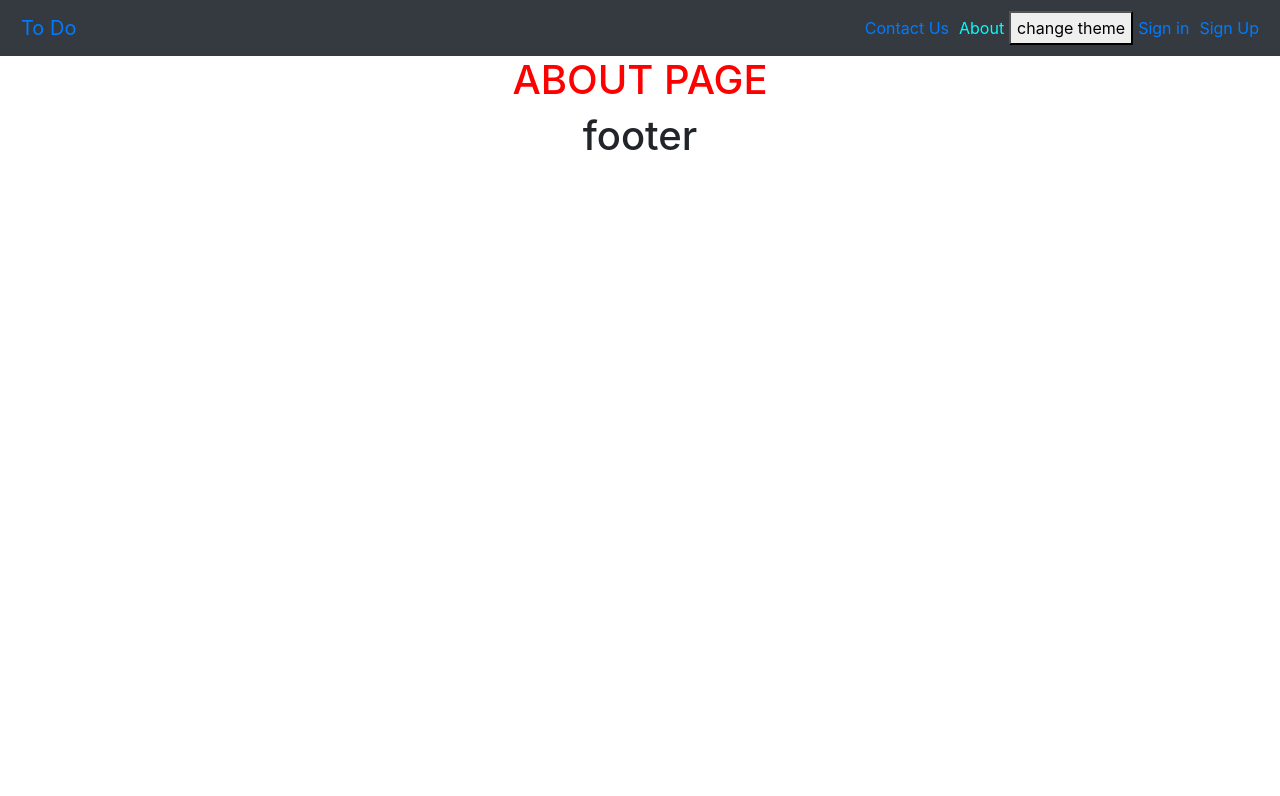
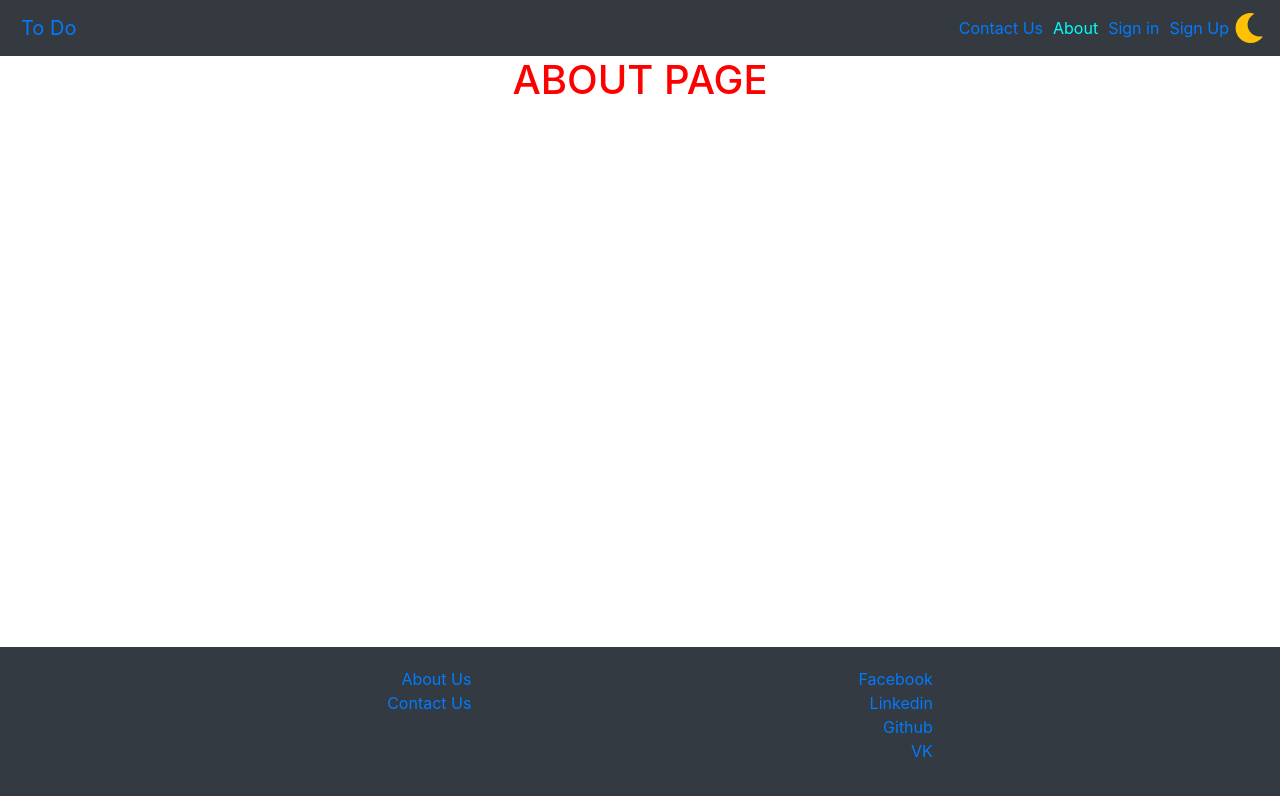
Before and after one commit to TigranKochinyan/ReactApp, a React (Create React App) app: page /about in a window 1280 px wide. Shown: the top 796 px of the page. Built offline with nearby package versions, Linux system fonts and the light colour scheme; no server answers.

Commit message:
finish dark theme

```diff
--- a/src/App.scss
+++ b/src/App.scss
@@ -1,6 +1,5 @@
 .app {
   text-align: center;
-  min-height: 80vh;
   &-dark {
     background-color: #2f2f2f;
     color: #fff;
--- a/src/Components/Footer/Footer.jsx
+++ b/src/Components/Footer/Footer.jsx
@@ -1,13 +1,25 @@
 import React from 'react';
 import './footer.scss';
+import { Link } from 'react-router-dom';
 
 const Footer = () => {
     return(
-        <>
-            <h1>
-                footer
-            </h1>
-        </>
+        <div className="footer">
+            <div className="footer-first">
+                <ul>
+                    <li><Link to="/">About Us</Link></li>
+                    <li><Link to="/">Contact Us</Link></li>
+                </ul>
+            </div>
+            <div className="footer-second">
+                <ul>
+                    <li><Link target to="facebook.com">Facebook</Link></li>
+                    <li><Link to="linkedin.com">Linkedin</Link></li>
+                    <li><Link to="github.com">Github</Link></li>
+                    <li><Link to="vk.com">VK</Link></li>
+                </ul>
+            </div>
+        </div>
     )
 };
 
--- a/src/Components/Footer/footer.scss
+++ b/src/Components/Footer/footer.scss
@@ -0,0 +1,20 @@
+.footer {
+    padding: 20px 0 0;
+    height: 20vh;
+    margin-top: 15px;
+    display: flex;
+    background: #343a41;
+    justify-content: space-evenly;
+    ul > li {
+        list-style: none;
+    }
+
+    &-first {
+        text-align: right;
+
+    }
+    &-second {
+        text-align: right;
+
+    }
+}
--- a/src/Components/NavMenu/NavMenu.jsx
+++ b/src/Components/NavMenu/NavMenu.jsx
@@ -3,12 +3,15 @@ import { Navbar, Nav } from 'react-bootstrap';
 import { Link, NavLink } from 'react-router-dom';
 import { connect } from 'react-redux';
 
+
+import { FontAwesomeIcon } from '@fortawesome/react-fontawesome';
+import { faMoon, faSun } from '@fortawesome/free-solid-svg-icons';
 import { signout, changeTheme } from './../../store/actions';
 
 import './navMenu.scss';
 
 
-const NavMenu = ({ isAuthentificate, signout, user, changeTheme }) => {
+const NavMenu = ({ isAuthentificate, signout, user, changeTheme, theme }) => {
     const [navMenuShow, setNavMenuShow] = useState(false)
     const showHideNavMenu = (showOrHide) => {
         if(window.innerWidth > 992) {
@@ -16,6 +19,10 @@ const NavMenu = ({ isAuthentificate, signout, user, changeTheme }) => {
         }
         setNavMenuShow(showOrHide);
     };
+    const changeThemeAndCloseMenu = () => {
+        changeTheme();
+        showHideNavMenu(false);
+    }
     return (
         <Navbar className="navMenu" expanded={navMenuShow}  expand="lg" bg="dark" variant="dark">
             <Navbar.Brand>
@@ -24,10 +31,9 @@ const NavMenu = ({ isAuthentificate, signout, user, changeTheme }) => {
             </Navbar.Brand>
             <Navbar.Toggle onClick={() => showHideNavMenu(!navMenuShow)} aria-controls="responsive-navbar-nav" />
             <Navbar.Collapse id="responsive-navbar-nav">
-                <Nav className="ml-auto">
+                <Nav className="ml-auto navMenu-links">
                     <NavLink activeClassName="navMenu-active-link" className="navMenu-link" onClick={() => showHideNavMenu(false)} to="/contact"> Contact Us </NavLink>
                     <NavLink activeClassName="navMenu-active-link" className="navMenu-link" onClick={() => showHideNavMenu(false)} to="/about"> About </NavLink>
-                    <button onClick={changeTheme}>change theme</button>
                     {
                         isAuthentificate ?
                             <button className="navMenu-link-logout" onClick={signout}>Sign out</button>
@@ -36,6 +42,12 @@ const NavMenu = ({ isAuthentificate, signout, user, changeTheme }) => {
                             <NavLink activeClassName="navMenu-active-link" className="navMenu-link" onClick={() => showHideNavMenu(false)} to="/signin"> Sign in </NavLink>
                             <NavLink activeClassName="navMenu-active-link" className="navMenu-link" onClick={() => showHideNavMenu(false)} to="/signup"> Sign Up </NavLink>
                             </>
+                    }
+                    {
+                        theme === 'light' ?
+                        <FontAwesomeIcon className="navMenu-theme-icon" onClick={changeThemeAndCloseMenu} icon={ faMoon } />
+                        :
+                        <FontAwesomeIcon className="navMenu-theme-icon" onClick={changeThemeAndCloseMenu} icon={ faSun } />
 
                     }
                 </Nav>
@@ -47,7 +59,8 @@ const NavMenu = ({ isAuthentificate, signout, user, changeTheme }) => {
 const mapStateToProps = (store) => {
     return {
         isAuthentificate: store.isAuthentificate,
-        user: store.user
+        user: store.user,
+        theme: store.theme
     }
 };
 
--- a/src/Components/NavMenu/navMenu.scss
+++ b/src/Components/NavMenu/navMenu.scss
@@ -21,4 +21,17 @@
     &-active-link {
         color: aqua;
     }
+    &-links {
+        align-items: center;
+    }
+    &-theme-icon {
+        width: 30px !important;
+        height: 30px;
+        :hover {
+            cursor: pointer;
+        }
+        path {
+            fill: #ffc106;
+        }
+    }
 }
--- a/src/Components/TodoList/NewTaskOrEdit/NewTaskOrEdit.jsx
+++ b/src/Components/TodoList/NewTaskOrEdit/NewTaskOrEdit.jsx
@@ -4,6 +4,7 @@ import { Col, Button, InputGroup, Form, Modal } from 'react-bootstrap';
 import DatePicker from "react-datepicker";
 import "react-datepicker/dist/react-datepicker.css";
 import { connect } from 'react-redux';
+import './newTaskOrEdit.scss'
 
 import { saveTask, updateTask } from './../../../store/actions';
 
@@ -64,18 +65,19 @@ class NewTaskOrEdit extends React.Component {
     };
     render() {
         const { validated, inputValueDesc, inputValueTitle } = this.state;
-        const { show, closeModal, task } = this.props;
+        const { show, closeModal, task, theme } = this.props;
         return (
             <Modal
                 show={show}
                 onHide={closeModal}
                 backdrop="static"
                 keyboard={false}
+                className={`newTaskModal newTaskModal-${theme}`}
             >
-                <Modal.Header closeButton>
+                <Modal.Header className={`newTaskModal-${theme}-head`} closeButton>
                     <Modal.Title> { task ? 'Edit' : 'Write' } Your Task </Modal.Title>
                 </Modal.Header>
-                <Modal.Body>
+                <Modal.Body className={`modal-body`}>
                     <Form noValidate validated={validated} onSubmit={this.handleSubmit}>
                         <Form.Row>
                             <Form.Group as={Col} md="12" >
@@ -139,7 +141,8 @@ NewTaskOrEdit.propTypes = {
 
 const mapStateToProps = (store) => {
     return {
-        taskList: store.taskList
+        taskList: store.taskList,
+        theme: store.theme
     }
 }
 
--- a/src/Components/TodoList/NewTaskOrEdit/newTaskOrEdit.scss
+++ b/src/Components/TodoList/NewTaskOrEdit/newTaskOrEdit.scss
@@ -0,0 +1,20 @@
+.newTaskModal {
+    &-dark {
+
+        .modal-content {
+            background-color: #2f2f2f;
+            color: #fff;
+            border-color: darkslategray;
+
+            .modal-header {
+                border-color: darkslategrey;
+            }
+        }
+
+        input, textarea {
+            background-color: #2f2f2f;
+            border-color: darkslategrey !important;
+            border: 1px solid rgba(0, 0, 0, 0.125);
+        }
+    }
+}
--- a/src/Components/TodoList/Search/search.scss
+++ b/src/Components/TodoList/Search/search.scss
@@ -34,6 +34,7 @@
         background-color: #2f2f2f;
         .search-accordion-card {
             background-color: #2f2f2f;
+            border-color: darkslategray;
         }
 
         input {
--- a/src/Components/TodoList/Task/Task.jsx
+++ b/src/Components/TodoList/Task/Task.jsx
@@ -27,9 +27,6 @@ const Task = (props) => {
                 <Card.Title>
                     <Link to={`/task/${task._id}`}> {cutText(task.title, 20)} </Link>
                 </Card.Title>
-                {/* <span className={`TodoList-card-priority ${task.priority}` }>
-                    {task.priority !== 'none' && task.priority  }
-                </span> */}
                 <Card.Text>
                     Description: {cutText(task.description)}
                 </Card.Text>
--- a/src/pages/Contact.jsx
+++ b/src/pages/Contact.jsx
@@ -77,12 +77,12 @@ const Contact = (props) => {
         })
 
     }
-
+    const { theme } = props;
     return (
-        <Container className="contact">
+        <Container className={`contact contact-${theme}`}>
             <Row>
-                <Col xs={12}>
-                    <h1>ContactUs PAGE</h1>
+                <Col xs={12} sm={{ span: 6, offset: 3 }}>
+                    <h1>Contact Us</h1>
                     <Form>
                         <Form.Group controlId="formBasicEmail">
                             <Form.Label>Your name</Form.Label>
@@ -143,6 +143,7 @@ const mapStateToProps = (store) => {
     return {
         successMessage: store.successMessage,
         errorMessage: store.errorMessage,
+        theme: store.theme
     }
 }
 
--- a/src/pages/SingleTask.jsx
+++ b/src/pages/SingleTask.jsx
@@ -9,6 +9,7 @@ import { connect } from 'react-redux';
 import { getTask, saveTask, deleteTask, updateTask } from './../store/actions';
 
 import { formatingDate } from './../helpers/utils';
+import './pages.scss';
 
 class SingleTask extends React.Component {
     state = {
@@ -43,14 +44,14 @@ class SingleTask extends React.Component {
 
     render() {
         const { showModal } = this.state;
-        const { task } = this.props;
+        const { task, theme } = this.props;
 
         return (
-            <Container className="TodoList">
+            <Container className={`singleTask singleTask-${theme} mt-3`}>
                 <Row>
                     <Col xs={12}>
                         {
-                            task && <Card className={`TodoList-card text-center`}>
+                            task && <Card className={`singleTask-card text-center`}>
                                 <Card.Body>
                                     <Card.Title>{task.title}</Card.Title>
                                     <Card.Text>
@@ -118,7 +119,8 @@ const mapStateToProps = (store) => {
     return {
         taskList: store.taskList,
         task: store.task,
-        sucsessSaveOrUpdateTask: store.sucsessSaveOrUpdateTask
+        sucsessSaveOrUpdateTask: store.sucsessSaveOrUpdateTask,
+        theme: store.theme
     }
 }
 
--- a/src/pages/pages.scss
+++ b/src/pages/pages.scss
@@ -1,21 +1,47 @@
 @import './../utilVariables.scss';
 
 .contact {
+    min-height: 72vh;
     &-input {
         &.input-invalid {
             border: 1px solid #dc3545;
         }
+
+    }
+    &-dark {
+        input, textarea {
+            background-color: #2f2f2f;
+            border-color: darkslategrey !important;
+            border: 1px solid rgba(0, 0, 0, 0.125);
+        }
+    }
+
+}
+
+.singleTask {
+    $self: &;
+    min-height: 72vh;
+
+    &-dark {
+        #{ $self }-card {
+            background-color: #2f2f2f;
+            border-color: darkslategray;
+        }
+
     }
 }
 
+.signin {
+    min-height: 72vh;
 
-.signin {
     &-row {
         justify-content: center;
     }
 }
 
 .about {
+    min-height: 72vh;
+
     &-text {
         color: $accent;
     }
```
